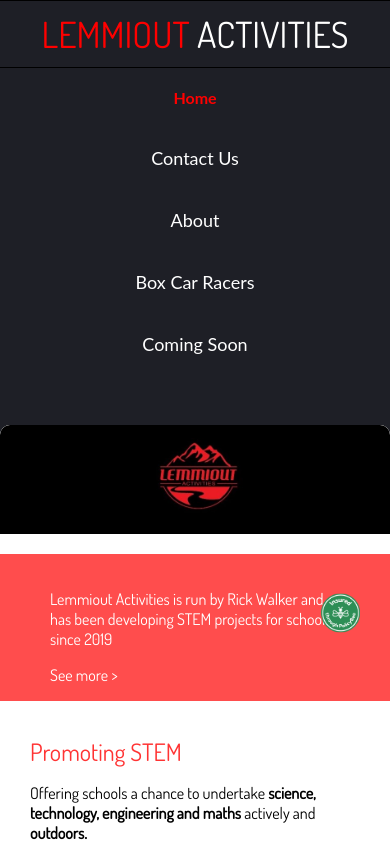
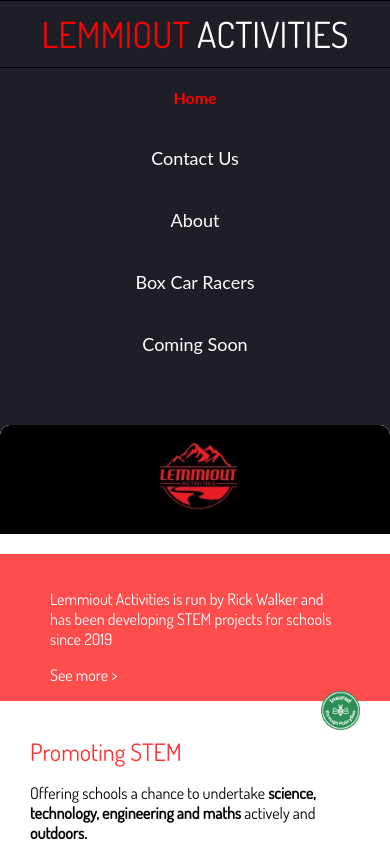
Before and after one commit to owen-saunders/lemmiout-website, a plain HTML site: page index.html in a window 390 px wide. Shown: the top 846 px of the page. Drawn offline with Linux system fonts and the light colour scheme.

Commit message:
Mobile Responsiveness Changes

```diff
--- a/assets/css/styles.css
+++ b/assets/css/styles.css
@@ -692,6 +692,15 @@
     display: none;
   }
 
+  .aboutEEGS {
+    display: none;
+  }
+
+  .insurance {
+    transform: translate(-30px, 300%);
+    margin: 0px 30px 15px 0px;
+  }
+
   .boxCarRacersh1 {
     display: none;
   }
```
